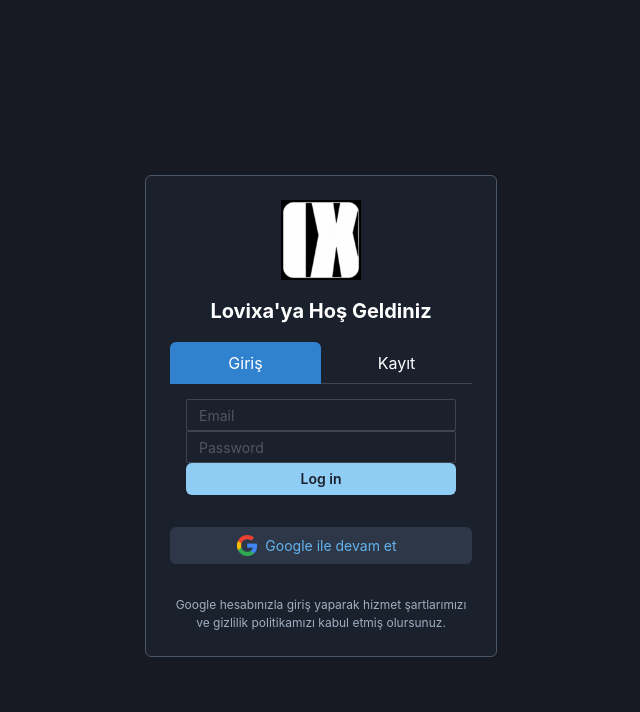
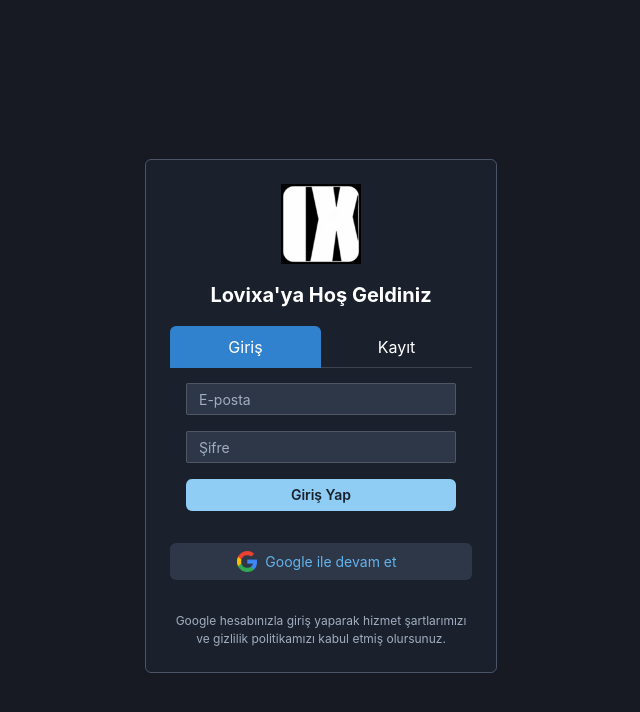
Before and after one commit to mustafakarabacak-bot/lovixa, a React (Vite) app: page /auth in a window 1280 px wide. Shown: the top 712 px of the page, without its empty margins (319-959 px from the left). Built offline with nearby package versions, Linux system fonts and the light colour scheme; no server answers.

Commit message:
Update Login.jsx

```diff
--- a/src/components/AuthForm/Login.jsx
+++ b/src/components/AuthForm/Login.jsx
@@ -1,4 +1,4 @@
-import { Alert, AlertIcon, Button, Input } from "@chakra-ui/react";
+import { Alert, AlertIcon, Button, Input, VStack } from "@chakra-ui/react";
 import { useState } from "react";
 import useLogin from "../../hooks/useLogin";
 
@@ -8,41 +8,48 @@
     password: "",
   });
   const { loading, error, login } = useLogin();
+
   return (
-    <>
+    <VStack spacing={4}>
       <Input
-        placeholder="Email"
-        fontSize={14}
+        placeholder="E-posta"
+        fontSize={{ base: 12, md: 14 }}
         type="email"
-        size={"sm"}
+        size="sm"
         value={inputs.email}
         onChange={(e) => setInputs({ ...inputs, email: e.target.value })}
+        bg="gray.700"
+        color="white"
+        _placeholder={{ color: "gray.400" }}
       />
       <Input
-        placeholder="Password"
-        fontSize={14}
-        size={"sm"}
+        placeholder="Şifre"
+        fontSize={{ base: 12, md: 14 }}
         type="password"
+        size="sm"
         value={inputs.password}
         onChange={(e) => setInputs({ ...inputs, password: e.target.value })}
+        bg="gray.700"
+        color="white"
+        _placeholder={{ color: "gray.400" }}
       />
       {error && (
-        <Alert status="error" fontSize={13} p={2} borderRadius={4}>
+        <Alert status="error" fontSize={{ base: 12, md: 13 }} p={2} borderRadius="md">
           <AlertIcon fontSize={12} />
           {error.message}
         </Alert>
       )}
       <Button
-        w={"full"}
+        w="full"
         colorScheme="blue"
-        size={"sm"}
-        fontSize={14}
+        size="sm"
+        fontSize={{ base: 12, md: 14 }}
         isLoading={loading}
         onClick={() => login(inputs)}
       >
-        Log in
+        Giriş Yap
       </Button>
-    </>
+    </VStack>
   );
 };
 
```
